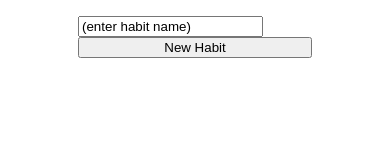
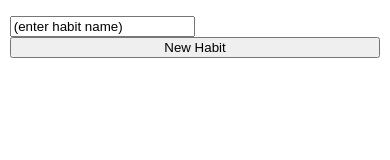
Before and after one commit to Outige/habit-tracker, a website with bundled scripts: page index.html in a window 390 px wide. Built offline with nearby package versions, Linux system fonts and the light colour scheme.

Commit message:
:art: responsive design

```diff
--- a/stlye.css
+++ b/stlye.css
@@ -77,7 +77,7 @@ button {
 
     .habit, .new-habit {
         /* background-color: red; */
-        width: 60%;
+        width: 95%;
         max-width: none;
     }
 }
```
